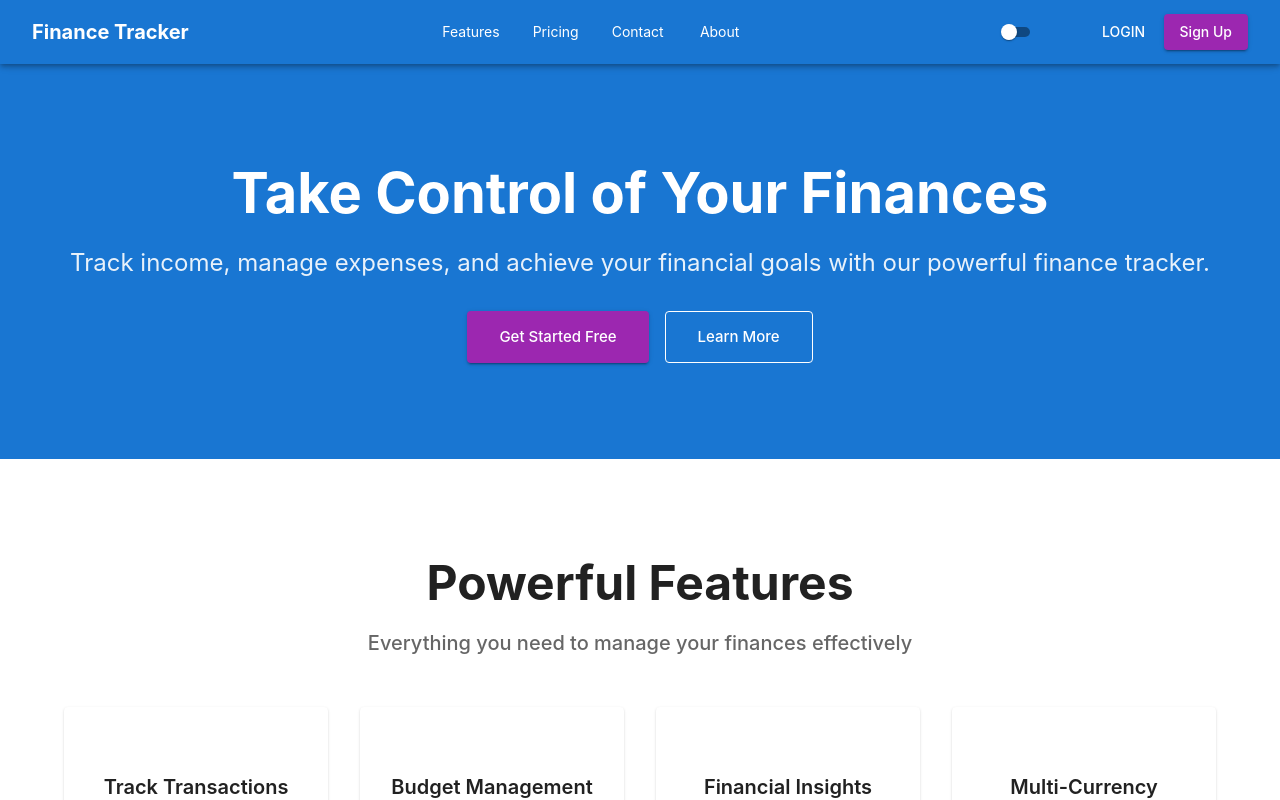
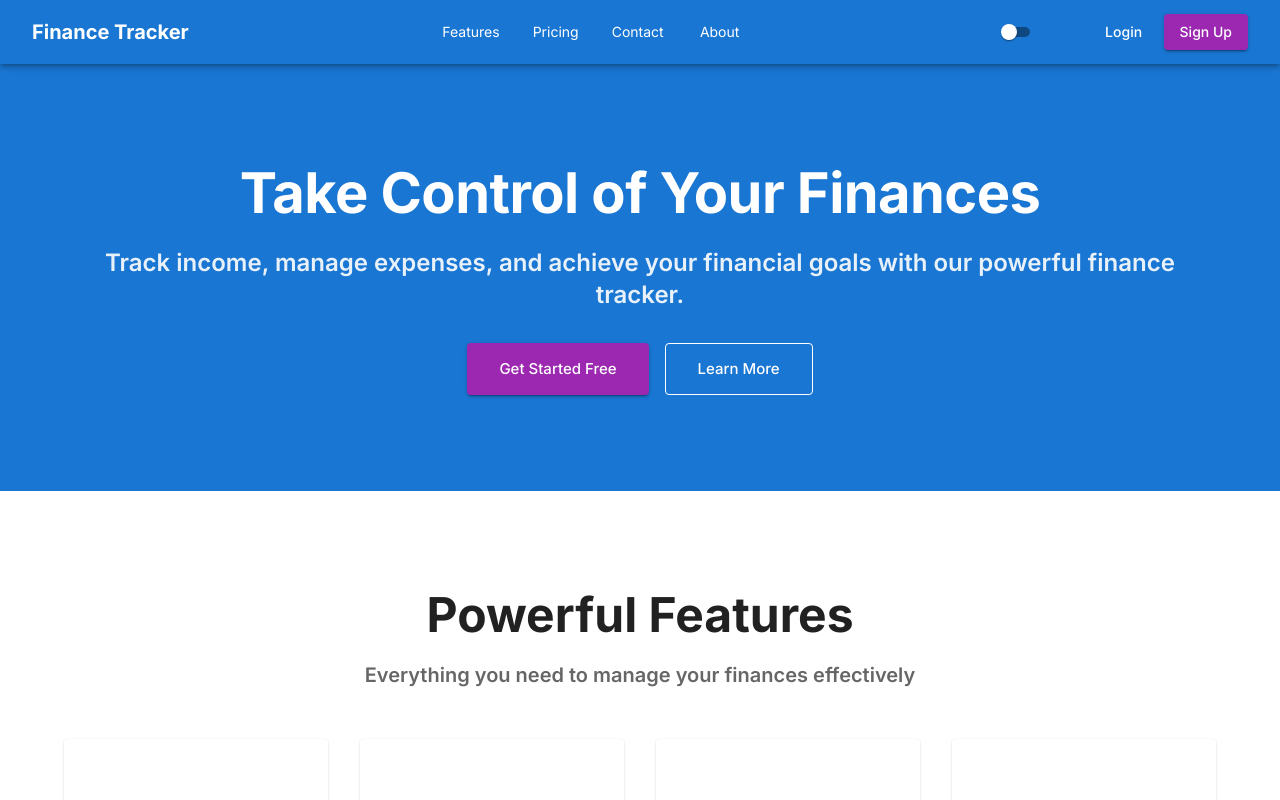
Before and after one commit to sebastianlinux/finance-app, a Next.js app: page / in a window 1280 px wide. Shown: the top 800 px of the page. Built offline with nearby package versions, Linux system fonts and the light colour scheme; some icons are missing.

Commit message:
Font updated

```diff
--- a/src/app/budgets/page.tsx
+++ b/src/app/budgets/page.tsx
@@ -251,7 +251,7 @@ function BudgetsPage() {
                           {t('budgets.limit')}
                         </Typography>
                         <Typography variant="body2" fontWeight={600}>
-                          {formatCurrency(budget.limit, currency)}
+                          <span className="mono">{formatCurrency(budget.limit, currency)}</span>
                         </Typography>
                       </Box>
                       <Box sx={{ display: 'flex', justifyContent: 'space-between', mb: 1 }}>
@@ -275,7 +275,7 @@ function BudgetsPage() {
                           fontWeight={600}
                           sx={{ color: remaining < 0 ? 'error.main' : 'success.main' }}
                         >
-                          {formatCurrency(remaining, currency)}
+                          <span className="mono">{formatCurrency(remaining, currency)}</span>
                         </Typography>
                       </Box>
                       <LinearProgress
--- a/src/app/globals.css
+++ b/src/app/globals.css
@@ -8,3 +8,16 @@ html, body {
   max-width: 100vw;
   overflow-x: hidden;
 }
+
+/* Typography utilities */
+.mono {
+  font-family: var(--font-jetbrains-mono), "Courier New", monospace !important;
+  font-variant-numeric: tabular-nums;
+}
+
+/* Apply mono font to numbers in tables by default */
+table td:has-text(number),
+table th:has-text(number) {
+  font-family: var(--font-jetbrains-mono), "Courier New", monospace;
+  font-variant-numeric: tabular-nums;
+}
--- a/src/app/goals/page.tsx
+++ b/src/app/goals/page.tsx
@@ -218,7 +218,7 @@ function GoalsPage() {
                           {t('goals.progress') || 'Progress'}
                         </Typography>
                         <Typography variant="body2" fontWeight={600}>
-                          {formatCurrency(goal.currentAmount, currency)} / {formatCurrency(goal.targetAmount, currency)}
+                          <span className="mono">{formatCurrency(goal.currentAmount, currency)}</span> / <span className="mono">{formatCurrency(goal.targetAmount, currency)}</span>
                         </Typography>
                       </Box>
                       <LinearProgress
--- a/src/app/layout.tsx
+++ b/src/app/layout.tsx
@@ -3,10 +3,24 @@
 import { ThemeProvider, CssBaseline } from '@mui/material';
 import { I18nextProvider } from 'react-i18next';
 import { useEffect, useState } from 'react';
-import { AnimatePresence } from 'framer-motion';
+import { Inter, JetBrains_Mono } from 'next/font/google';
 import { lightTheme, darkTheme } from '@/theme/theme';
 import i18n from '@/i18n/config';
 import { useFinanceStore } from '@/store/financeStore';
+
+// Load Inter font for UI
+const inter = Inter({
+  subsets: ['latin'],
+  display: 'swap',
+  variable: '--font-inter',
+});
+
+// Load JetBrains Mono font for numbers and tables
+const jetbrainsMono = JetBrains_Mono({
+  subsets: ['latin'],
+  display: 'swap',
+  variable: '--font-jetbrains-mono',
+});
 
 export default function RootLayout({
   children,
@@ -39,7 +53,7 @@ export default function RootLayout({
   }
 
   return (
-    <html lang={language || 'en'}>
+    <html lang={language || 'en'} className={`${inter.variable} ${jetbrainsMono.variable}`}>
       <body>
         <I18nextProvider i18n={i18n}>
           <ThemeProvider theme={darkMode ? darkTheme : lightTheme}>
--- a/src/app/profile/page.tsx
+++ b/src/app/profile/page.tsx
@@ -340,7 +340,7 @@ function ProfilePage() {
                               size="small"
                             />
                           </TableCell>
-                          <TableCell align="right">{formatCurrency(payment.amount, payment.currency)}</TableCell>
+                          <TableCell align="right" className="mono">{formatCurrency(payment.amount, payment.currency)}</TableCell>
                           <TableCell>
                             <Chip
                               label={payment.status}
@@ -379,7 +379,7 @@ function ProfilePage() {
                           <TableRow key={invoice.id}>
                             <TableCell>{invoice.id}</TableCell>
                             <TableCell>{new Date(invoice.issueDate).toLocaleDateString()}</TableCell>
-                            <TableCell align="right">{formatCurrency(invoice.amount, invoice.currency)}</TableCell>
+                            <TableCell align="right" className="mono">{formatCurrency(invoice.amount, invoice.currency)}</TableCell>
                             <TableCell>
                               <Chip
                                 label={invoice.status}
--- a/src/app/recurring/page.tsx
+++ b/src/app/recurring/page.tsx
@@ -249,7 +249,7 @@ function RecurringPage() {
                       }}
                     >
                       {transaction.type === 'income' ? '+' : '-'}
-                      {formatCurrency(transaction.amount, currency)}
+                      <span className="mono">{formatCurrency(transaction.amount, currency)}</span>
                     </Typography>
                     <FormControlLabel
                       control={
--- a/src/theme/theme.ts
+++ b/src/theme/theme.ts
@@ -1,6 +1,52 @@
 'use client';
 
 import { createTheme } from '@mui/material/styles';
+
+// Typography configuration
+const typographyConfig = {
+  fontFamily: 'var(--font-inter), -apple-system, BlinkMacSystemFont, "Segoe UI", Roboto, "Helvetica Neue", Arial, sans-serif',
+  h1: {
+    fontFamily: 'var(--font-inter), -apple-system, BlinkMacSystemFont, "Segoe UI", Roboto, "Helvetica Neue", Arial, sans-serif',
+    fontWeight: 700,
+    letterSpacing: '-0.02em',
+  },
+  h2: {
+    fontFamily: 'var(--font-inter), -apple-system, BlinkMacSystemFont, "Segoe UI", Roboto, "Helvetica Neue", Arial, sans-serif',
+    fontWeight: 700,
+    letterSpacing: '-0.01em',
+  },
+  h3: {
+    fontFamily: 'var(--font-inter), -apple-system, BlinkMacSystemFont, "Segoe UI", Roboto, "Helvetica Neue", Arial, sans-serif',
+    fontWeight: 600,
+  },
+  h4: {
+    fontFamily: 'var(--font-inter), -apple-system, BlinkMacSystemFont, "Segoe UI", Roboto, "Helvetica Neue", Arial, sans-serif',
+    fontWeight: 600,
+  },
+  h5: {
+    fontFamily: 'var(--font-inter), -apple-system, BlinkMacSystemFont, "Segoe UI", Roboto, "Helvetica Neue", Arial, sans-serif',
+    fontWeight: 600,
+  },
+  h6: {
+    fontFamily: 'var(--font-inter), -apple-system, BlinkMacSystemFont, "Segoe UI", Roboto, "Helvetica Neue", Arial, sans-serif',
+    fontWeight: 600,
+  },
+  body1: {
+    fontFamily: 'var(--font-inter), -apple-system, BlinkMacSystemFont, "Segoe UI", Roboto, "Helvetica Neue", Arial, sans-serif',
+  },
+  body2: {
+    fontFamily: 'var(--font-inter), -apple-system, BlinkMacSystemFont, "Segoe UI", Roboto, "Helvetica Neue", Arial, sans-serif',
+  },
+  button: {
+    fontFamily: 'var(--font-inter), -apple-system, BlinkMacSystemFont, "Segoe UI", Roboto, "Helvetica Neue", Arial, sans-serif',
+    fontWeight: 500,
+    textTransform: 'none' as const,
+  },
+  // Custom variants for numbers and financial data
+  caption: {
+    fontFamily: 'var(--font-inter), -apple-system, BlinkMacSystemFont, "Segoe UI", Roboto, "Helvetica Neue", Arial, sans-serif',
+  },
+};
 
 export const lightTheme = createTheme({
   palette: {
@@ -12,8 +58,40 @@ export const lightTheme = createTheme({
       main: '#9c27b0',
     },
   },
-  typography: {
-    fontFamily: 'Inter, Arial, sans-serif',
+  typography: typographyConfig,
+  components: {
+    MuiTypography: {
+      styleOverrides: {
+        root: {
+          '&.mono': {
+            fontFamily: 'var(--font-jetbrains-mono), "Courier New", monospace',
+            fontVariantNumeric: 'tabular-nums',
+          },
+        },
+      },
+    },
+    MuiTableCell: {
+      styleOverrides: {
+        root: {
+          fontFamily: 'var(--font-inter), -apple-system, BlinkMacSystemFont, "Segoe UI", Roboto, "Helvetica Neue", Arial, sans-serif',
+          '&.mono': {
+            fontFamily: 'var(--font-jetbrains-mono), "Courier New", monospace',
+            fontVariantNumeric: 'tabular-nums',
+          },
+        },
+      },
+    },
+    MuiChip: {
+      styleOverrides: {
+        root: {
+          fontFamily: 'var(--font-inter), -apple-system, BlinkMacSystemFont, "Segoe UI", Roboto, "Helvetica Neue", Arial, sans-serif',
+          '&.mono': {
+            fontFamily: 'var(--font-jetbrains-mono), "Courier New", monospace',
+            fontVariantNumeric: 'tabular-nums',
+          },
+        },
+      },
+    },
   },
 });
 
@@ -27,8 +105,40 @@ export const darkTheme = createTheme({
       main: '#ce93d8',
     },
   },
-  typography: {
-    fontFamily: 'Inter, Arial, sans-serif',
+  typography: typographyConfig,
+  components: {
+    MuiTypography: {
+      styleOverrides: {
+        root: {
+          '&.mono': {
+            fontFamily: 'var(--font-jetbrains-mono), "Courier New", monospace',
+            fontVariantNumeric: 'tabular-nums',
+          },
+        },
+      },
+    },
+    MuiTableCell: {
+      styleOverrides: {
+        root: {
+          fontFamily: 'var(--font-inter), -apple-system, BlinkMacSystemFont, "Segoe UI", Roboto, "Helvetica Neue", Arial, sans-serif',
+          '&.mono': {
+            fontFamily: 'var(--font-jetbrains-mono), "Courier New", monospace',
+            fontVariantNumeric: 'tabular-nums',
+          },
+        },
+      },
+    },
+    MuiChip: {
+      styleOverrides: {
+        root: {
+          fontFamily: 'var(--font-inter), -apple-system, BlinkMacSystemFont, "Segoe UI", Roboto, "Helvetica Neue", Arial, sans-serif',
+          '&.mono': {
+            fontFamily: 'var(--font-jetbrains-mono), "Courier New", monospace',
+            fontVariantNumeric: 'tabular-nums',
+          },
+        },
+      },
+    },
   },
 });
 
```
Also changed, not shown: src/app/dashboard/page.tsx (+10 -5 lines), src/app/reports/page.tsx (+10 -10 lines), src/app/transactions/page.tsx (+5 -5 lines).
